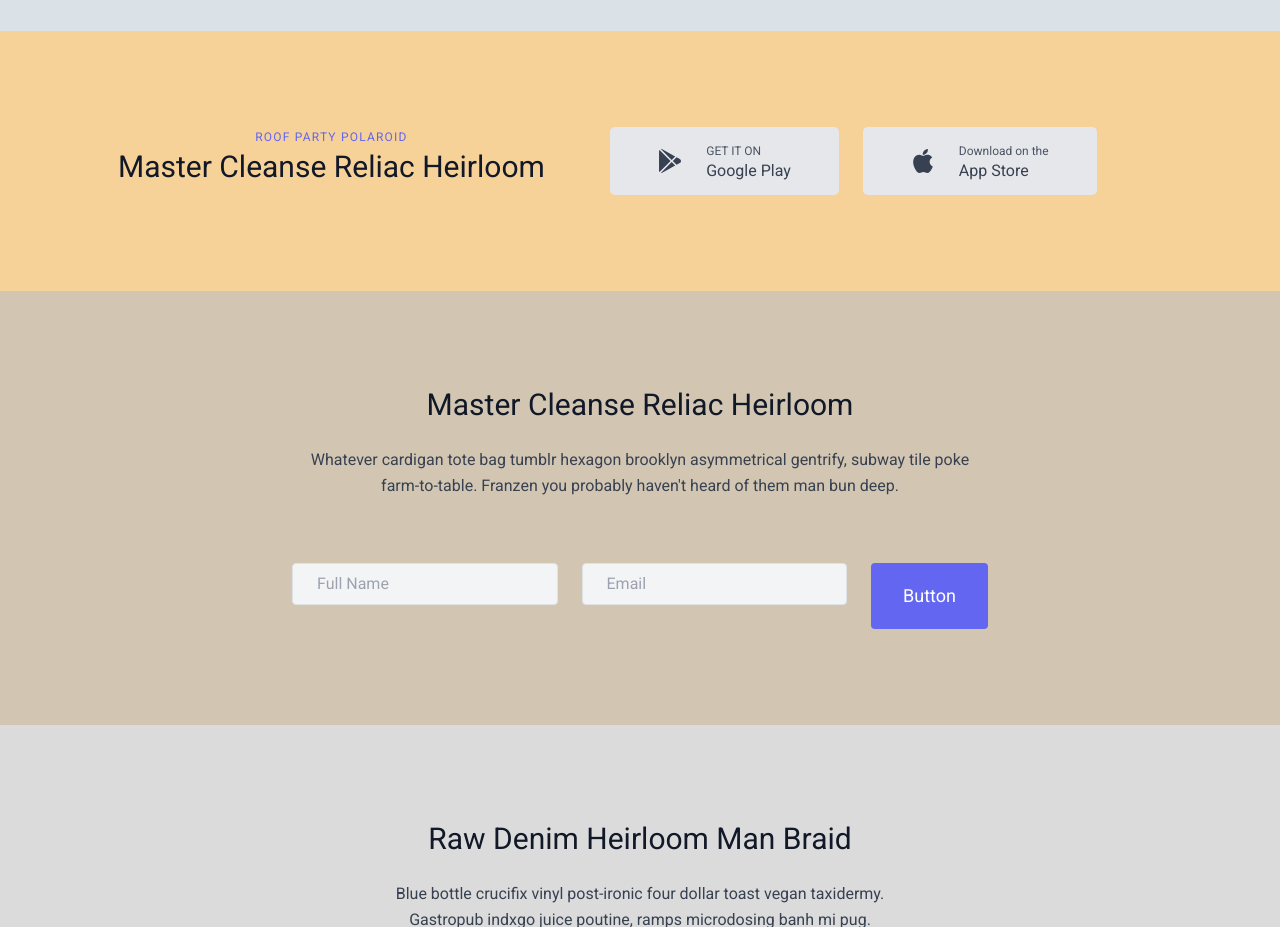
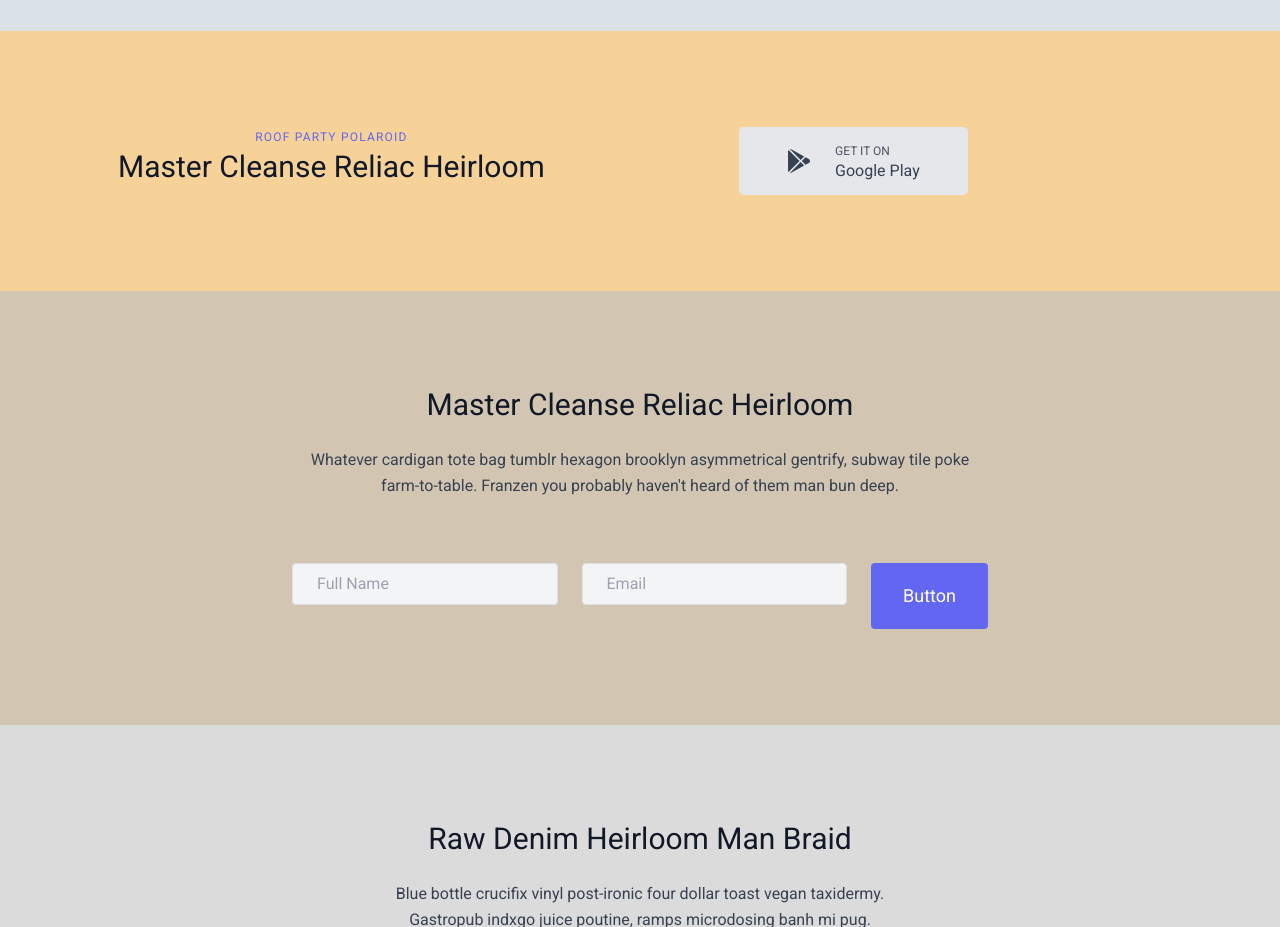
Before and after one commit to ONsUbhaM/dummy8672, a plain HTML site: page index.html in a window 1280 px wide. Shown: the part 2900-3827 px from the top of the page. Drawn offline with nearby package versions, Linux system fonts and the light colour scheme.

Commit message:
initial things of project 3

```diff
--- a/index.html
+++ b/index.html
@@ -211,7 +211,7 @@
             <span class="title-font font-medium">Google Play</span>
           </span>
         </button>
-        <button class="bg-gray-200 inline-flex py-3 px-5 rounded-lg items-center ml-4 hover:bg-gray-300 focus:outline-none">
+<!--         <button class="bg-gray-200 inline-flex py-3 px-5 rounded-lg items-center ml-4 hover:bg-gray-300 focus:outline-none">
           <svg xmlns="http://www.w3.org/2000/svg" fill="currentColor" class="w-6 h-6" viewBox="0 0 305 305">
             <path
               d="M40.74 112.12c-25.79 44.74-9.4 112.65 19.12 153.82C74.09 286.52 88.5 305 108.24 305c.37 0 .74 0 1.13-.02 9.27-.37 15.97-3.23 22.45-5.99 7.27-3.1 14.8-6.3 26.6-6.3 11.22 0 18.39 3.1 25.31 6.1 6.83 2.95 13.87 6 24.26 5.81 22.23-.41 35.88-20.35 47.92-37.94a168.18 168.18 0 0021-43l.09-.28a2.5 2.5 0 00-1.33-3.06l-.18-.08c-3.92-1.6-38.26-16.84-38.62-58.36-.34-33.74 25.76-51.6 31-54.84l.24-.15a2.5 2.5 0 00.7-3.51c-18-26.37-45.62-30.34-56.73-30.82a50.04 50.04 0 00-4.95-.24c-13.06 0-25.56 4.93-35.61 8.9-6.94 2.73-12.93 5.09-17.06 5.09-4.64 0-10.67-2.4-17.65-5.16-9.33-3.7-19.9-7.9-31.1-7.9l-.79.01c-26.03.38-50.62 15.27-64.18 38.86z">
@@ -222,7 +222,7 @@
             <span class="text-xs text-gray-600 mb-1">Download on the</span>
             <span class="title-font font-medium">App Store</span>
           </span>
-        </button>
+        </button> -->
       </div>
     </div>
   </section>
```
